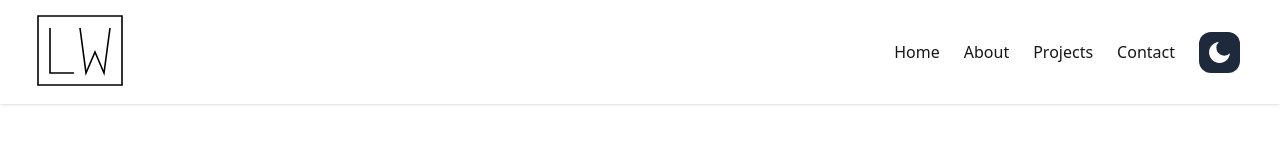
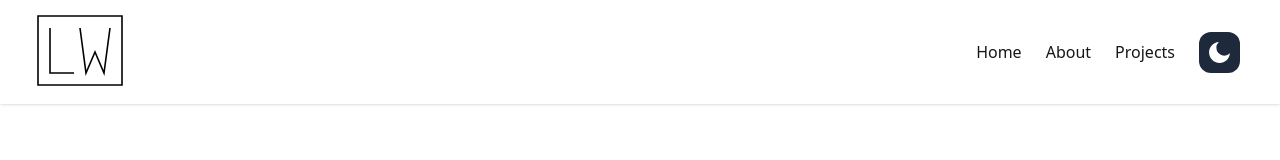
Before and after one commit to Lifguson/portfolio-nextjs, a Next.js app: page / in a window 1280 px wide. Shown: the top 160 px of the page. Built offline with nearby package versions, Linux system fonts and the light colour scheme.

Commit message:
Refactor: commented out contact sections

```diff
--- a/app/components/Navbar.js
+++ b/app/components/Navbar.js
@@ -49,10 +49,10 @@ const Navbar = () => {
       label: "Projects",
       page: "projects",
     },
-    {
-      label: "Contact",
-      page: "contact",
-    },
+    // {
+    //   label: "Contact",
+    //   page: "contact",
+    // },
   ];
 
   return (
--- a/app/page.js
+++ b/app/page.js
@@ -9,7 +9,7 @@ export default function Page() {
       <Hero />
       <About />
       <Projects />
-      <Contact />
+      {/* <Contact /> */}
     </main>
   );
 }
```
